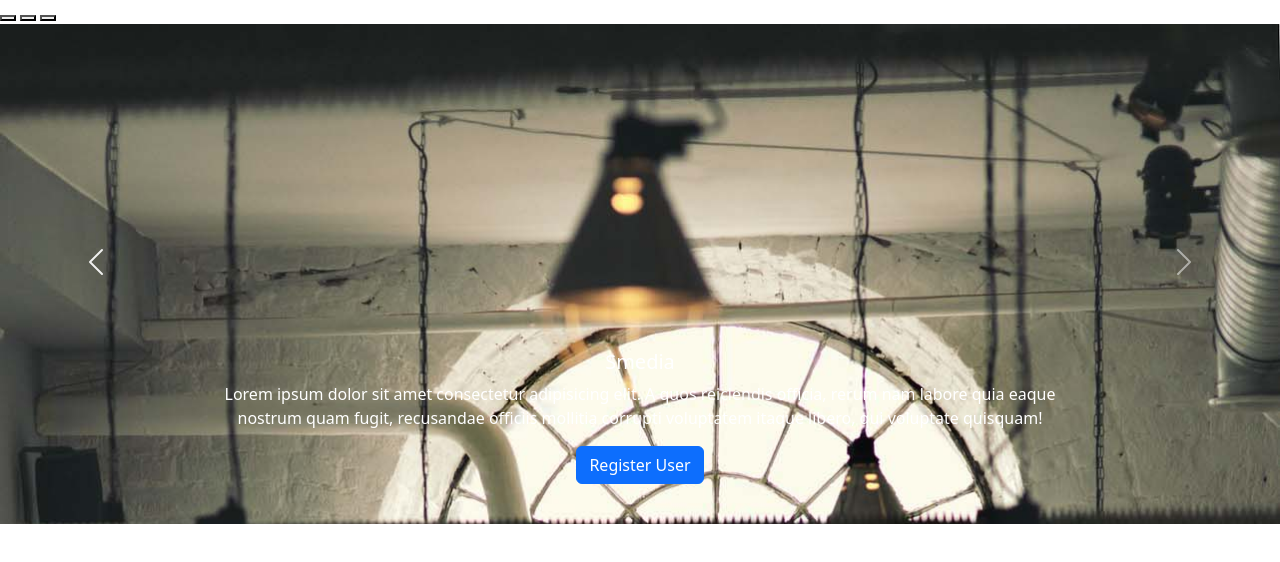
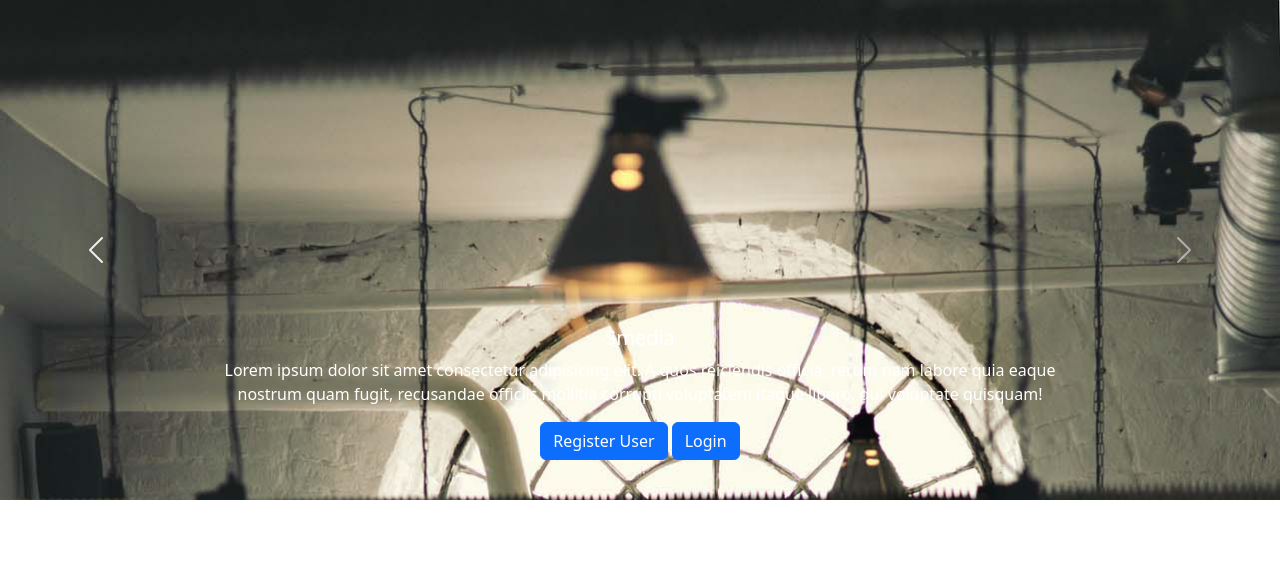
Before and after one commit to nexnic/Sosial_media, a website built with Vite: page index.html in a window 1280 px wide. Built offline with nearby package versions, Linux system fonts and the light colour scheme.

Commit message:
remove bug adding new btn

```diff
--- a/index.html
+++ b/index.html
@@ -19,27 +19,6 @@
           id="carouselHero"
           data-mdb-ride="carousel"
         >
-          <div class="carousel-indicator">
-            <button
-              type="button"
-              data-mdb-target="#carouselHero"
-              data-mdb-slide-to="0"
-              class="active"
-              aria-current="true"
-            ></button>
-            <button
-              type="button"
-              data-mdb-target="#carouselHero"
-              data-mdb-slide-to="1"
-              aria-label="Slide 1"
-            ></button>
-            <button
-              type="button"
-              data-mdb-target="#carouselHero"
-              data-mdb-slide-to="2"
-              aria-label="Slide 2"
-            ></button>
-          </div>
           <div class="carousel-inner">
             <div class="carousel-item active">
               <img src="./public/image/smedia_005.jpg" alt="" class="w-100" />
@@ -53,6 +32,9 @@
                 </p>
                 <button type="button" id="btn-register" class="btn btn-primary">
                   Register User
+                </button>
+                <button type="button" id="btn-login" class="btn btn-primary">
+                  Login
                 </button>
               </div>
             </div>
```
